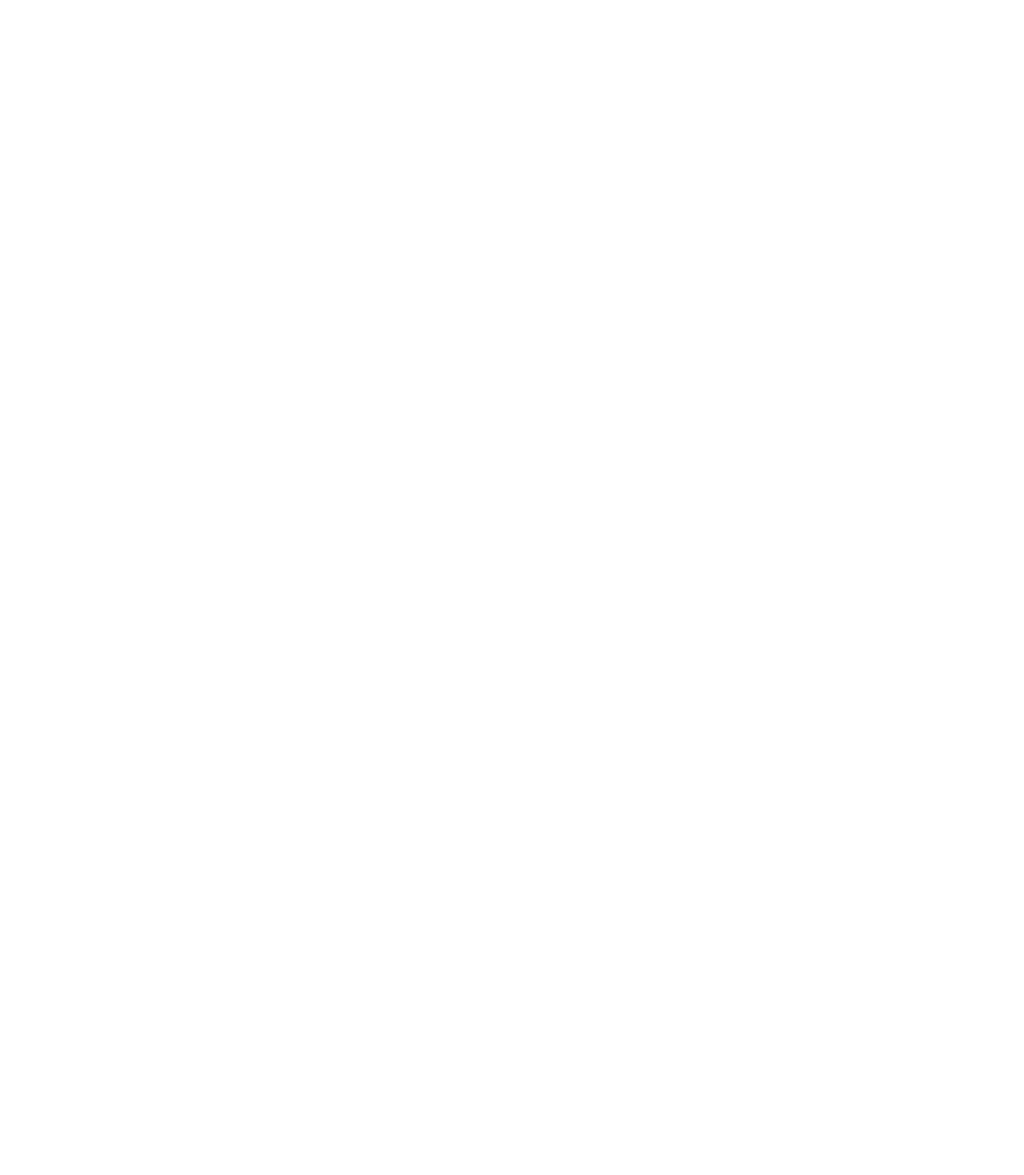
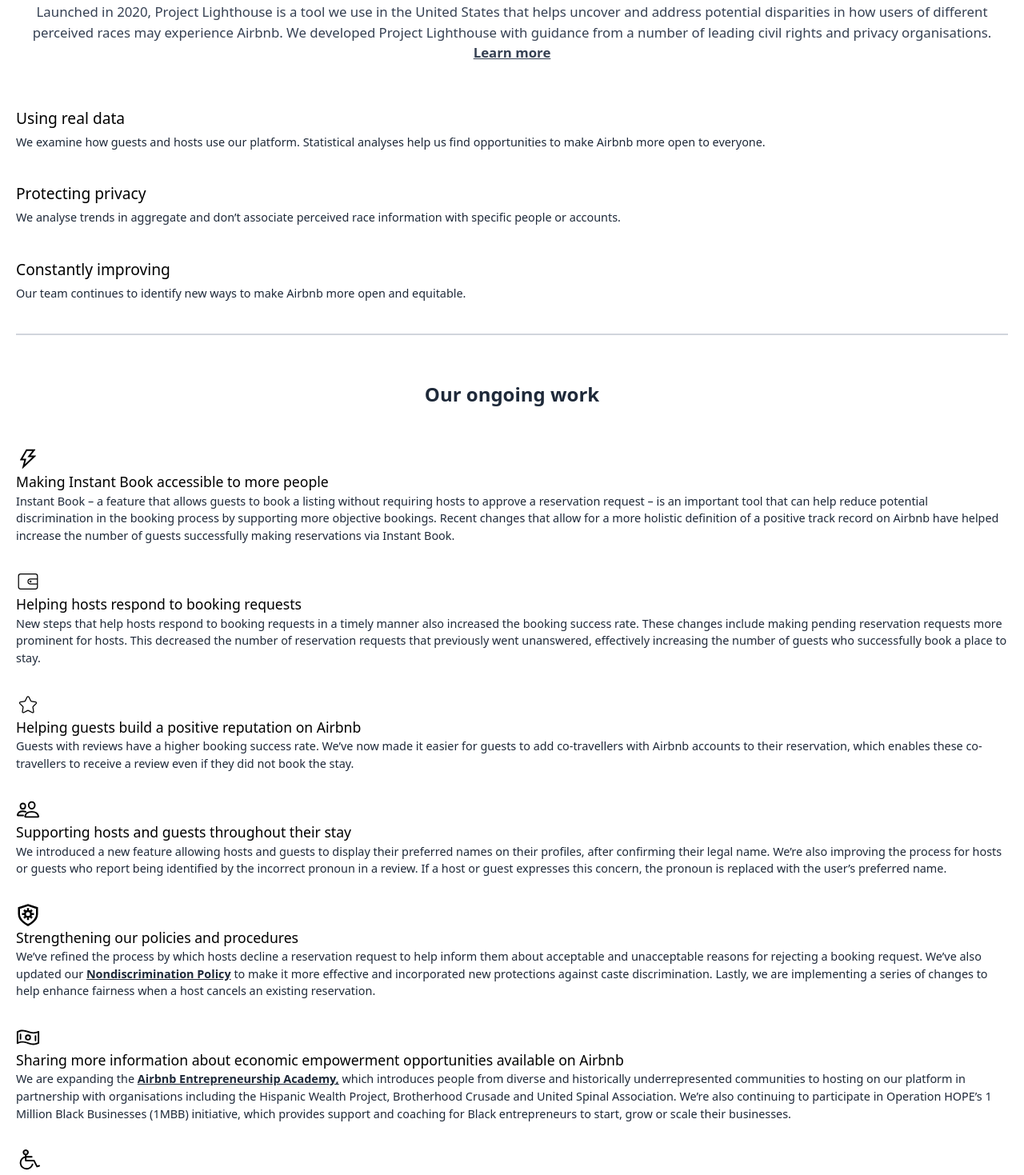
Before and after one commit to shahidsam08/Airbnb-Clone, a React app in the folder frontend/: page /anti_discrimination in a window 1280 px wide. Before the commit this address had no page. Shown: the part 320-1789 px from the top of the page at 80% size. Before the commit the page ends 800 px from the top, so only its background shows below. Built offline with nearby package versions, Linux system fonts and the light colour scheme; the HTML template or start-up script is replaced by a standard one.

Commit message:
Anti discrimination pages is done.

```diff
--- a/frontend/src/App.jsx
+++ b/frontend/src/App.jsx
@@ -5,6 +5,7 @@
 import GethelpwithSafetyIssue from "./pages/NestedFooterPages/GethelpwithSafetyIssue";
 import Login from "./pages/Login";
 import ScrolltoTop from "./Scrolltotop";
+import AntiDiscrimination from "./pages/NestedFooterPages/AntiDiscrimination";
 
 function App() {
   return (
@@ -18,6 +19,7 @@
           <Route path="/safetyissue" element={<GethelpwithSafetyIssue />} />
           <Route path="/aircover" element={<Aircover />} />
           <Route path="/login" element={<Login />}/>
+          <Route path="/anti_discrimination" element={<AntiDiscrimination />} />
         </Routes>
       </div>
     </BrowserRouter>
--- a/frontend/src/components/Footer.jsx
+++ b/frontend/src/components/Footer.jsx
@@ -35,7 +35,13 @@
           Air Cover
         </Link>
         {/* Anti dicrimination  */}
-        <p className="text-gray-700 font-stretch-104%">Anti-discrimination</p>
+        <Link
+          to="/anti_discrimination"
+          className="text-black hover:underline font-stretch-104% visited:text-gray-500"
+        >
+          Anti-discrimination
+        </Link>
+
         {/* Disability support */}
         <p className="text-gray-700 font-stretch-104%">Disability support</p>
         {/* Cancel support  */}
--- /dev/null
+++ b/frontend/src/pages/NestedFooterPages/AntiDiscrimination.jsx
@@ -0,0 +1,187 @@
+import { FaAirbnb } from "react-icons/fa6";
+import { PiLighthouse } from "react-icons/pi";
+import { AiOutlineThunderbolt } from "react-icons/ai";
+import { CiWallet } from "react-icons/ci";
+import { CiStar } from "react-icons/ci";
+import { IoPeopleOutline } from "react-icons/io5";
+import { GrShieldSecurity } from "react-icons/gr";
+import { PiMoneyWavy } from "react-icons/pi";
+import { PiWheelchairDuotone } from "react-icons/pi";
+
+function AntiDiscrimination() {
+  return (
+    <div className="px-5 flex flex-col gap-6">
+      {/* Airbnb logo */}
+      <div className="py-5">
+        <FaAirbnb color="red" size={40} />
+      </div>
+      {/* 2024 update */}
+      <div className="flex flex-col align-middle justify-center items-center gap-3">
+        <p className="font-medium text-[1.1rem]">2024 update</p>
+        <p className="text-[2rem] leading-9 font-bold text-center text-gray-800">
+          Fighting discrimination and making travel more open to all
+        </p>
+      </div>
+      {/* lighthouse data project light house */}
+      <div className="flex flex-col items-center text-center py-8 gap-2">
+        <PiLighthouse size={40} />
+        <p className="text-2xl font-medium">Project Lighthouse</p>
+        <p className="text-[1.05rem] text-gray-700">
+          Launched in 2020, Project Lighthouse is a tool we use in the United
+          States that helps uncover and address potential disparities in how
+          users of different perceived races may experience Airbnb. We developed
+          Project Lighthouse with guidance from a number of leading civil rights
+          and privacy organisations.{" "}
+          <span className="underline font-bold">Learn more</span>{" "}
+        </p>
+      </div>
+      {/* using real data , protecting privacy , constantly improving */}
+      <div className="flex flex-col gap-10 pb-8">
+        <div className="flex flex-col gap-1">
+          <p className="text-[1.2rem] font-medium">Using real data</p>
+          <p className="text-[0.9rem] text-gray-800">
+            We examine how guests and hosts use our platform. Statistical
+            analyses help us find opportunities to make Airbnb more open to
+            everyone.
+          </p>
+        </div>
+        <div className="flex flex-col gap-1">
+          <p className="text-[1.2rem] font-medium">Protecting privacy</p>
+          <p className="text-[0.9rem] text-gray-800">
+            We analyse trends in aggregate and don’t associate perceived race
+            information with specific people or accounts.
+          </p>
+        </div>
+        <div className="flex flex-col gap-1">
+          <p className="text-[1.2rem] font-medium">Constantly improving</p>
+          <p className="text-[0.9rem] text-gray-800">
+            Our team continues to identify new ways to make Airbnb more open and
+            equitable.
+          </p>
+        </div>
+        <div className="border-[0.02px] text-gray-300"></div>
+      </div>
+      {/* Our ongoing work */}
+      <div className="pb-6">
+        <p className="text-center text-[1.5rem] font-bold text-gray-800">
+          Our ongoing work
+        </p>
+      </div>
+      {/* all the important topic and its details. */}
+      <div className="flex flex-col gap-8 pb-6">
+        {/* first div */}
+        <div>
+          <AiOutlineThunderbolt size={30} />
+          <p className="text-[1.1rem] font-medium">
+            Making Instant Book accessible to more people
+          </p>
+          <p className="text-[0.9rem] text-gray-800">
+            Instant Book – a feature that allows guests to book a listing
+            without requiring hosts to approve a reservation request – is an
+            important tool that can help reduce potential discrimination in the
+            booking process by supporting more objective bookings. Recent
+            changes that allow for a more holistic definition of a positive
+            track record on Airbnb have helped increase the number of guests
+            successfully making reservations via Instant Book.
+          </p>
+        </div>
+        {/* second div */}
+        <div>
+          <CiWallet size={30} />
+          <p className="text-[1.1rem] font-medium">
+            Helping hosts respond to booking requests
+          </p>
+          <p className="text-[0.9rem] text-gray-800">
+            New steps that help hosts respond to booking requests in a timely
+            manner also increased the booking success rate. These changes
+            include making pending reservation requests more prominent for
+            hosts. This decreased the number of reservation requests that
+            previously went unanswered, effectively increasing the number of
+            guests who successfully book a place to stay.
+          </p>
+        </div>
+        {/* Third div */}
+        <div>
+          <CiStar size={30} />
+          <p className="text-[1.1rem] font-medium">
+            Helping guests build a positive reputation on Airbnb
+          </p>
+          <p className="text-[0.9rem] text-gray-800">
+            Guests with reviews have a higher booking success rate. We’ve now
+            made it easier for guests to add co-travellers with Airbnb accounts
+            to their reservation, which enables these co-travellers to receive a
+            review even if they did not book the stay.
+          </p>
+        </div>
+        {/* fourth div */}
+        <div>
+          <IoPeopleOutline size={30} />
+          <p className="text-[1.1rem] font-medium">
+            Supporting hosts and guests throughout their stay
+          </p>
+          <p className="text-[0.9rem] text-gray-800">
+            We introduced a new feature allowing hosts and guests to display
+            their preferred names on their profiles, after confirming their
+            legal name. We’re also improving the process for hosts or guests who
+            report being identified by the incorrect pronoun in a review. If a
+            host or guest expresses this concern, the pronoun is replaced with
+            the user’s preferred name.
+          </p>
+        </div>
+        {/* fifth div */}
+        <div>
+          <GrShieldSecurity size={30} />
+          <p className="text-[1.1rem] font-medium">
+            Strengthening our policies and procedures
+          </p>
+          <p className="text-[0.9rem] text-gray-800">
+            We’ve refined the process by which hosts decline a reservation
+            request to help inform them about acceptable and unacceptable
+            reasons for rejecting a booking request. We’ve also updated our{" "}
+            <span className="underline font-bold">
+              Nondiscrimination Policy
+            </span>{" "}
+            to make it more effective and incorporated new protections against
+            caste discrimination. Lastly, we are implementing a series of
+            changes to help enhance fairness when a host cancels an existing
+            reservation.
+          </p>
+        </div>
+        {/* sixth div */}
+        <div>
+          <PiMoneyWavy size={30} />
+          <p className="text-[1.1rem] font-medium">
+            Sharing more information about economic empowerment opportunities
+            available on Airbnb
+          </p>
+          <p className="text-[0.9rem] text-gray-800">
+            We are expanding the{" "}
+            <span className="underline font-bold">
+              Airbnb Entrepreneurship Academy,
+            </span>{" "}
+            which introduces people from diverse and historically
+            underrepresented communities to hosting on our platform in
+            partnership with organisations including the Hispanic Wealth
+            Project, Brotherhood Crusade and United Spinal Association. We’re
+            also continuing to participate in Operation HOPE’s 1 Million Black
+            Businesses (1MBB) initiative, which provides support and coaching
+            for Black entrepreneurs to start, grow or scale their businesses.
+          </p>
+        </div>
+        {/* last (seventh div) */}
+        <div>
+          <PiWheelchairDuotone size={30} />
+          <p className="text-[1.1rem] font-medium">
+            Continuing our commitment to guests with mobility needs
+          </p>
+          <p className="text-[0.9rem] text-gray-800">
+            Our accessibility feature search filters make it easier for guests to find and book stays that meet their needs. Through Accessibility Review, we review every accessibility feature submitted by hosts for accuracy.
+          </p>
+        </div>
+        <div className="border-[0.02px] text-gray-300"></div>
+      </div>
+    </div>
+  );
+}
+
+export default AntiDiscrimination;
```
